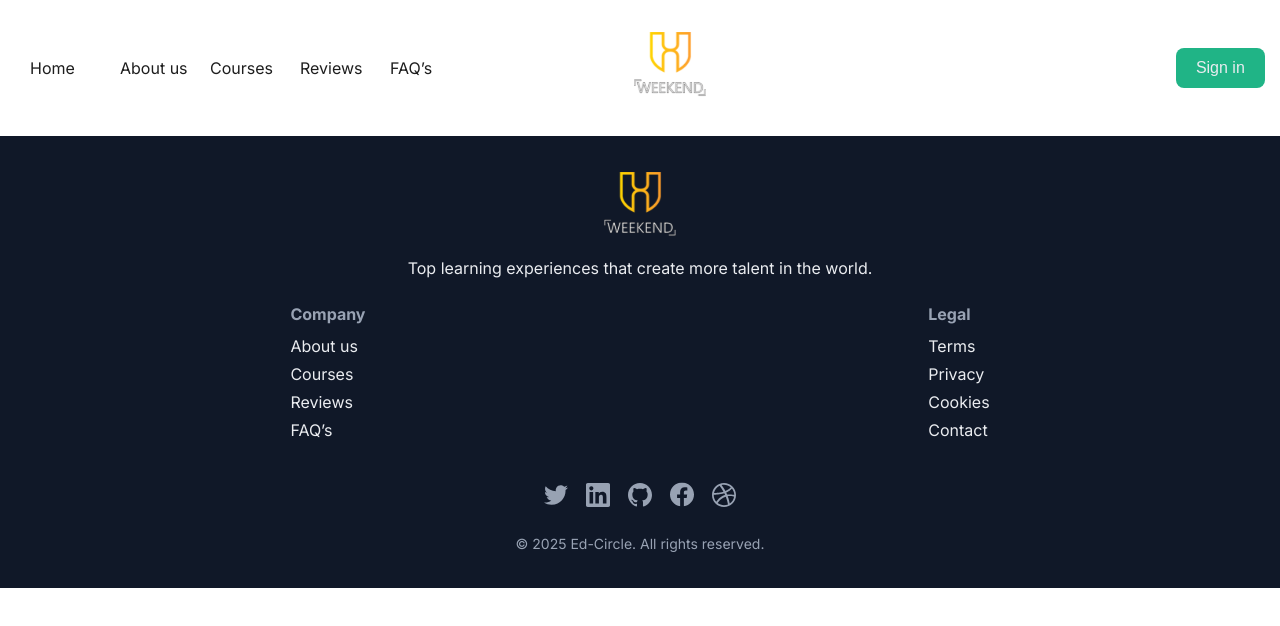
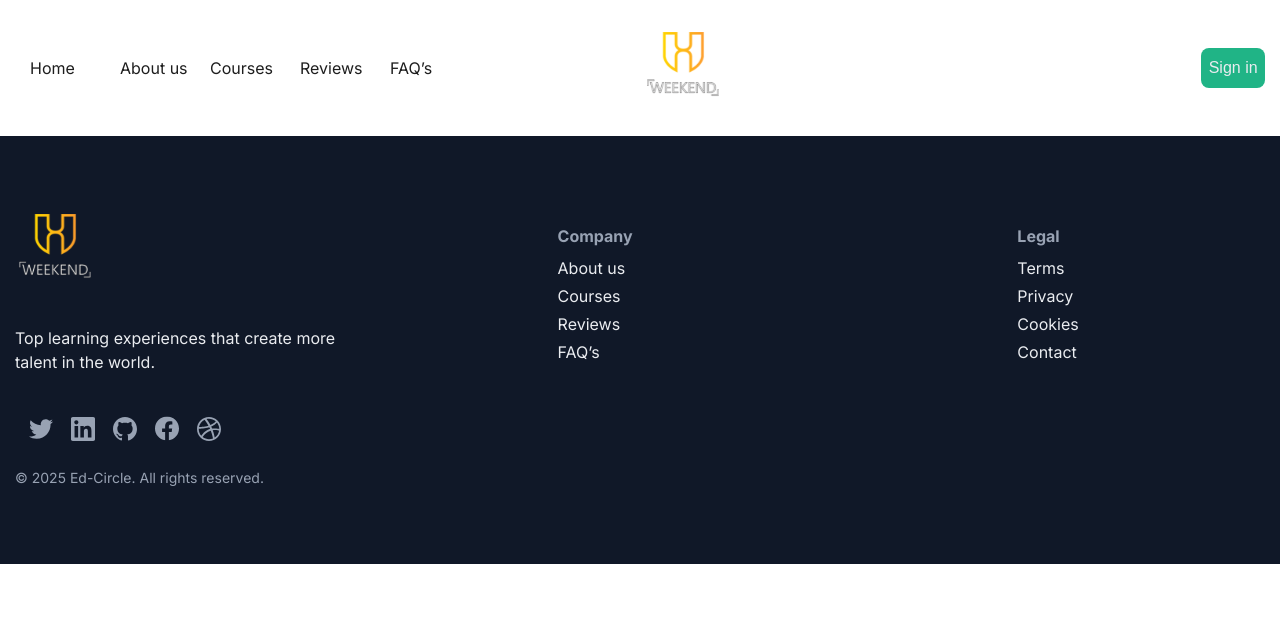
Before and after one commit to Kondratenko666Olga/desighn-school, a React (Vite) app in the folder my-app/: page /terms in a window 1280 px wide. Shown: the top 626 px of the page. Built offline with nearby package versions, Linux system fonts and the light colour scheme.

Commit message:
footer&header styles edited

```diff
--- a/my-app/src/components/Button/Button.scss
+++ b/my-app/src/components/Button/Button.scss
@@ -6,7 +6,7 @@
   display: inline-flex;
   align-items: center;
   justify-content: center;
-  padding: 0.6em 1.2em;
+  padding: 0.6em 0.4em;
   font-size: 1rem;
   font-weight: 500;
   border-radius: 8px;
--- a/my-app/src/components/Footer/Footer.scss
+++ b/my-app/src/components/Footer/Footer.scss
@@ -41,17 +41,36 @@
   }
 
   &-bottom {
-    @include flex(column, flex-start, flex-start, 24px);
+    @include flex(column, center, center, 24px);
     margin-top: 42px;
     &__social {
       @include flex(row, center, center, 18px);
+      max-width: 220px;
       width: 100%;
     }
     &__rights {
       color: #98a2b3;
       font-size: 14px;
-      text-align: center;
+      text-align: justify;
+      max-width: 300px;
       width: 100%;
     }
   }
 }
+
+@media (min-width: 768px) {
+  .footer {
+    padding: 42px 0;
+    &-main {
+      flex-direction: row;
+      &__info {
+        align-items: flex-start;
+        justify-content: space-between;
+        gap: 40px;
+      }
+    }
+    &-bottom {
+      align-items: flex-start;
+    }
+  }
+}
```
